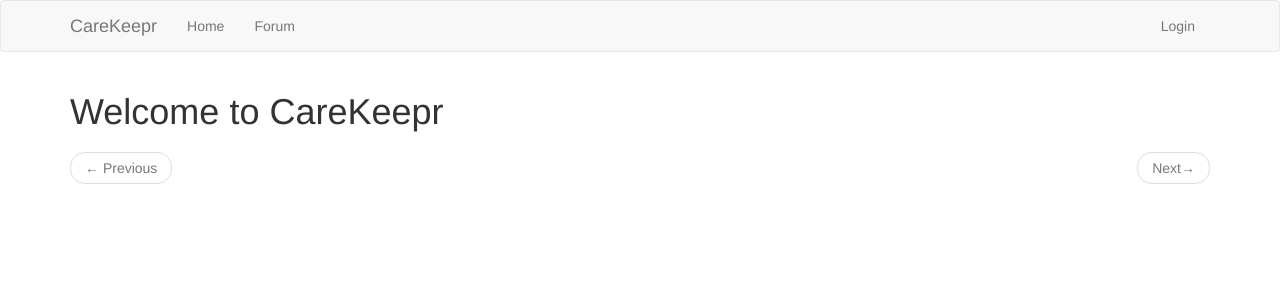
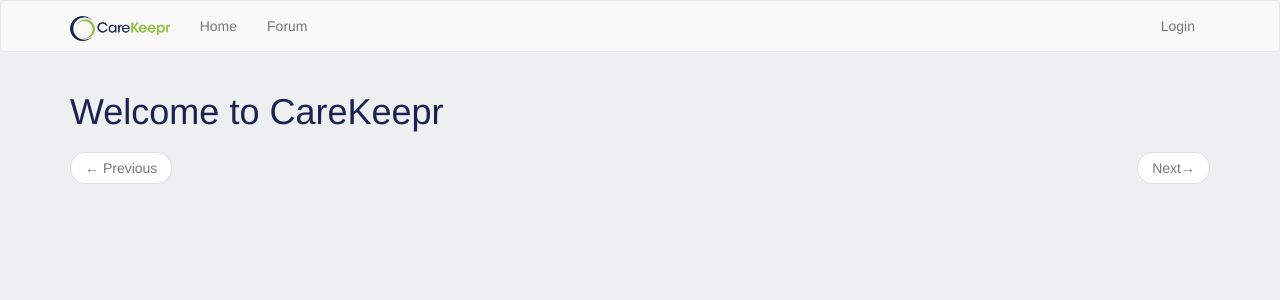
Before and after one commit to startupsandcode/flask-tutorial, a Flask app: page / in a window 1280 px wide. Shown: the top 300 px of the page. Run offline with Flask 2, Linux system fonts and the light colour scheme; some libraries are stand-ins or nearby versions.

Commit message:
updated logo

```diff
--- /dev/null
+++ b/app/static/css/main.scss.css
@@ -0,0 +1,6 @@
+body {
+  background-color: #eeeff1;
+  color: #19234f; }
+
+.logo {
+  max-height: 25px; }
--- a/app/templates/layout.html
+++ b/app/templates/layout.html
@@ -2,10 +2,15 @@
 {% block title %}
     {% if title %}{{ title }} - CareKeepr{% else %}Welcome to CareKeepr{% endif %}
 {% endblock %}
+{% block head %}
+    {{ super() }}
+    <link href="{{ url_for('static', filename='css/main.scss.css') }}"
+      rel="stylesheet" type="text/css">
+    <script src="https://code.jquery.com/jquery-3.3.1.min.js"
+      integrity="sha256-FgpCb/KJQlLNfOu91ta32o/NMZxltwRo8QtmkMRdAu8="
+      crossorigin="anonymous"></script>
+{% endblock %}
 {% block navbar %}
-    <script src="https://code.jquery.com/jquery-3.3.1.min.js"
-        integrity="sha256-FgpCb/KJQlLNfOu91ta32o/NMZxltwRo8QtmkMRdAu8="
-        crossorigin="anonymous"></script>
     <nav class="navbar navbar-default">
         <div class="container">
             <div class="navbar-header">
@@ -15,7 +20,9 @@
                     <span class="icon-bar"></span>
                     <span class="icon-bar"></span>
                 </button>
-                <a class="navbar-brand" href="{{ url_for('main.index') }}">CareKeepr</a>
+                <a class="navbar-brand" href="{{ url_for('main.index') }}">
+                    <img class='logo' src="{{ url_for('static',filename='logo.png') }}" alt='CareKeepr Logo' />
+                </a>
             </div>
             <div class="collapse navbar-collapse" id="bs-example-navbar-collapse-1">
                 <ul class="nav navbar-nav">
```
Also changed, not shown: app/static/scss/main.scss (added, +12 -0 lines), setup.py (added, +8 -0 lines), app.db, app/static/logo.png (added), 1 other file.
